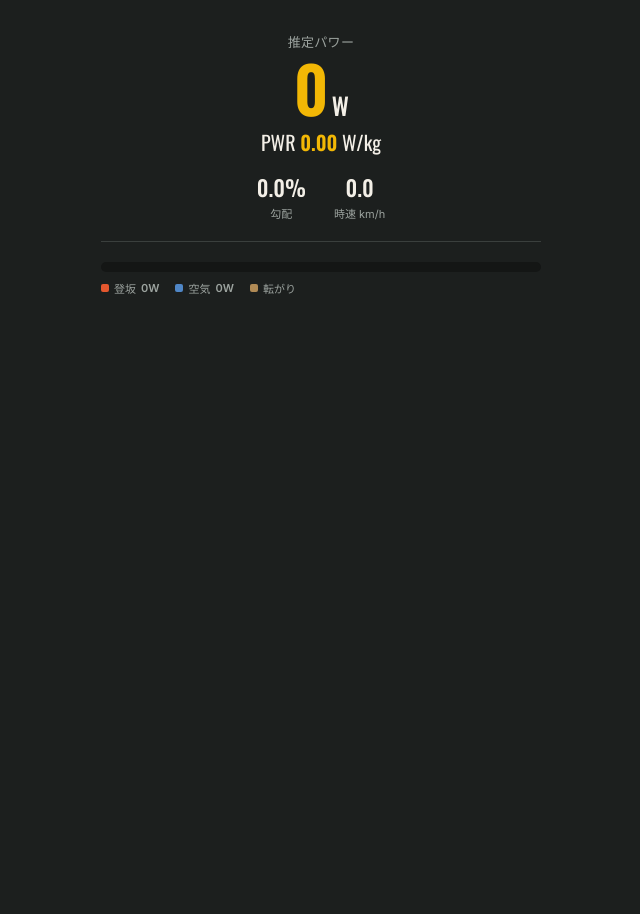
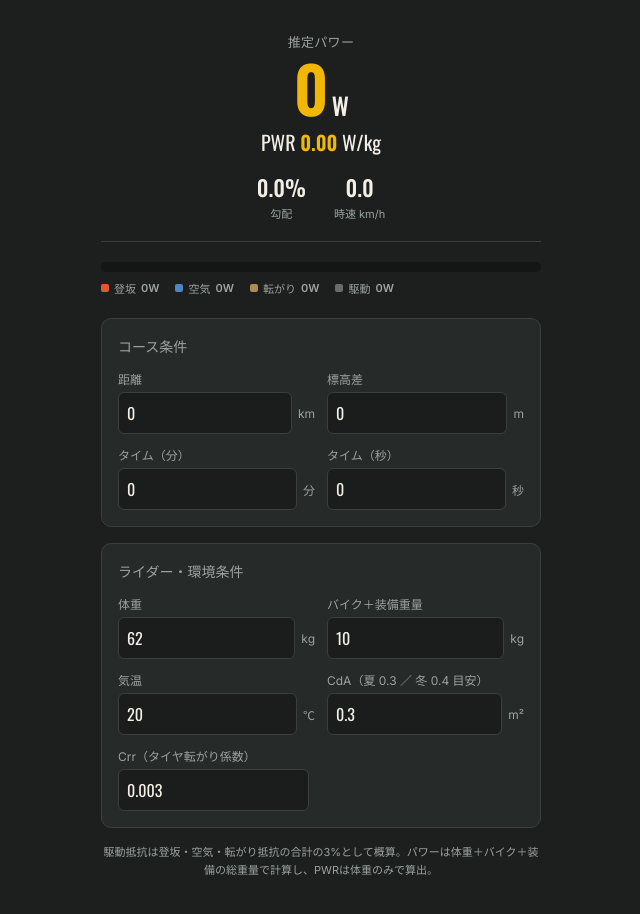
Before and after one commit to rui1211-3656/power-estimator, a plain HTML site: page index.html in a window 1280 px wide. Shown: the whole page, without its empty margins (319-959 px from the left). Before the commit the page ends 800 px from the top, so only its background shows below. Drawn offline with nearby package versions, Linux system fonts and the light colour scheme.

Commit message:
index.html

```diff
--- a/index.html
+++ b/index.html
@@ -163,4 +163,166 @@
   <div class="legend">
     <span><i style="background:var(--climb)"></i>登坂 <b id="legClimb">0W</b></span>
     <span><i style="background:var(--air)"></i>空気 <b id="legAir">0W</b></span>
-    <span><i style="background:var(--roll)"></i>転がり
+    <span><i style="background:var(--roll)"></i>転がり <b id="legRoll">0W</b></span>
+    <span><i style="background:var(--drive)"></i>駆動 <b id="legDrive">0W</b></span>
+  </div>
+
+  <div class="card">
+    <h2>コース条件</h2>
+    <div class="row">
+      <div class="field">
+        <label>距離</label>
+        <div class="inputline"><input type="number" id="distance" step="0.01" value="0"><span class="unit">km</span></div>
+      </div>
+      <div class="field">
+        <label>標高差</label>
+        <div class="inputline"><input type="number" id="elevation" step="1" value="0"><span class="unit">m</span></div>
+      </div>
+    </div>
+    <div class="row">
+      <div class="field">
+        <label>タイム（分）</label>
+        <div class="inputline"><input type="number" id="timeMin" step="1" value="0"><span class="unit">分</span></div>
+      </div>
+      <div class="field">
+        <label>タイム（秒）</label>
+        <div class="inputline"><input type="number" id="timeSec" step="1" value="0"><span class="unit">秒</span></div>
+      </div>
+    </div>
+  </div>
+
+  <div class="card">
+    <h2>ライダー・環境条件</h2>
+    <div class="row">
+      <div class="field">
+        <label>体重</label>
+        <div class="inputline"><input type="number" id="bodyWeight" step="0.1" value="62"><span class="unit">kg</span></div>
+      </div>
+      <div class="field">
+        <label>バイク＋装備重量</label>
+        <div class="inputline"><input type="number" id="gearWeight" step="0.1" value="10"><span class="unit">kg</span></div>
+      </div>
+    </div>
+    <div class="row">
+      <div class="field">
+        <label>気温</label>
+        <div class="inputline"><input type="number" id="temp" step="1" value="20"><span class="unit">℃</span></div>
+      </div>
+      <div class="field">
+        <label>CdA（夏 0.3 ／ 冬 0.4 目安）</label>
+        <div class="inputline"><input type="number" id="cda" step="0.01" value="0.3"><span class="unit">m²</span></div>
+      </div>
+    </div>
+    <div class="row">
+      <div class="field">
+        <label>Crr（タイヤ転がり係数）</label>
+        <div class="inputline"><input type="number" id="crr" step="0.0005" value="0.003"><span class="unit"></span></div>
+      </div>
+    </div>
+  </div>
+
+  <div class="foot">駆動抵抗は登坂・空気・転がり抵抗の合計の3%として概算。パワーは体重＋バイク＋装備の総重量で計算し、PWRは体重のみで算出。</div>
+
+</div>
+
+<script>
+  const els = {
+    distance: document.getElementById('distance'),
+    elevation: document.getElementById('elevation'),
+    timeMin: document.getElementById('timeMin'),
+    timeSec: document.getElementById('timeSec'),
+    bodyWeight: document.getElementById('bodyWeight'),
+    gearWeight: document.getElementById('gearWeight'),
+    temp: document.getElementById('temp'),
+    cda: document.getElementById('cda'),
+    crr: document.getElementById('crr'),
+  };
+
+  function num(el){ const v = parseFloat(el.value); return isNaN(v) ? 0 : v; }
+
+  function calc(){
+    const distanceKm = num(els.distance);
+    const elevationM = num(els.elevation);
+    const tMin = num(els.timeMin);
+    const tSec = num(els.timeSec);
+    const bodyWeight = num(els.bodyWeight);
+    const gearWeight = num(els.gearWeight);
+    const totalWeight = bodyWeight + gearWeight;
+    const temp = num(els.temp);
+    const cda = num(els.cda);
+    const crr = num(els.crr);
+
+    const totalSec = tMin * 60 + tSec;
+    const airDensity = 1.285 * 273 / (273 + temp);
+
+    let climb = 0, air = 0, roll = 0, drive = 0, power = 0, pwr = 0, grade = 0, speed = 0;
+
+    if (totalSec > 0 && totalWeight > 0) {
+      const v = distanceKm * 1000 / totalSec; // m/s
+      climb = elevationM / totalSec * 9.8 * totalWeight;
+      air = 0.5 * airDensity * cda * Math.pow(v, 3);
+      roll = crr * totalWeight * 9.8 * v;
+      drive = (climb + air + roll) * 0.03;
+      power = climb + air + roll + drive;
+      pwr = bodyWeight > 0 ? power / bodyWeight : 0;
+      speed = 3600 * distanceKm / totalSec;
+    }
+    if (distanceKm > 0) {
+      grade = elevationM / distanceKm / 10;
+    }
+
+    document.getElementById('outPower').innerHTML = Math.round(power) + '<span>W</span>';
+    document.getElementById('outPWR').textContent = pwr.toFixed(2);
+    document.getElementById('outGrade').textContent = grade.toFixed(1) + '%';
+    document.getElementById('outSpeed').textContent = speed.toFixed(1);
+
+    document.getElementById('legClimb').textContent = Math.round(climb) + 'W';
+    document.getElementById('legAir').textContent = Math.round(air) + 'W';
+    document.getElementById('legRoll').textContent = Math.round(roll) + 'W';
+    document.getElementById('legDrive').textContent = Math.round(drive) + 'W';
+
+    const bar = document.getElementById('bar');
+    bar.innerHTML = '';
+    const parts = [
+      { v: Math.max(climb,0), c: 'var(--climb)' },
+      { v: Math.max(air,0), c: 'var(--air)' },
+      { v: Math.max(roll,0), c: 'var(--roll)' },
+      { v: Math.max(drive,0), c: 'var(--drive)' },
+    ];
+    const sum = parts.reduce((a,b)=>a+b.v,0) || 1;
+    parts.forEach(p=>{
+      const seg = document.createElement('div');
+      seg.style.width = (p.v/sum*100) + '%';
+      seg.style.background = p.c;
+      bar.appendChild(seg);
+    });
+  }
+
+  Object.entries(els).forEach(([key, el]) => {
+    el.addEventListener('input', () => {
+      calc();
+      saveValues();
+    });
+  });
+  loadValues();
+  calc();
+
+  function saveValues(){
+    const data = {};
+    Object.entries(els).forEach(([key, el]) => { data[key] = el.value; });
+    try { localStorage.setItem('powerEstimatorValues', JSON.stringify(data)); } catch(e) {}
+  }
+
+  function loadValues(){
+    try {
+      const raw = localStorage.getItem('powerEstimatorValues');
+      if (!raw) return;
+      const data = JSON.parse(raw);
+      Object.entries(els).forEach(([key, el]) => {
+        if (data[key] !== undefined) el.value = data[key];
+      });
+    } catch(e) {}
+  }
+</script>
+</body>
+</html>
```
